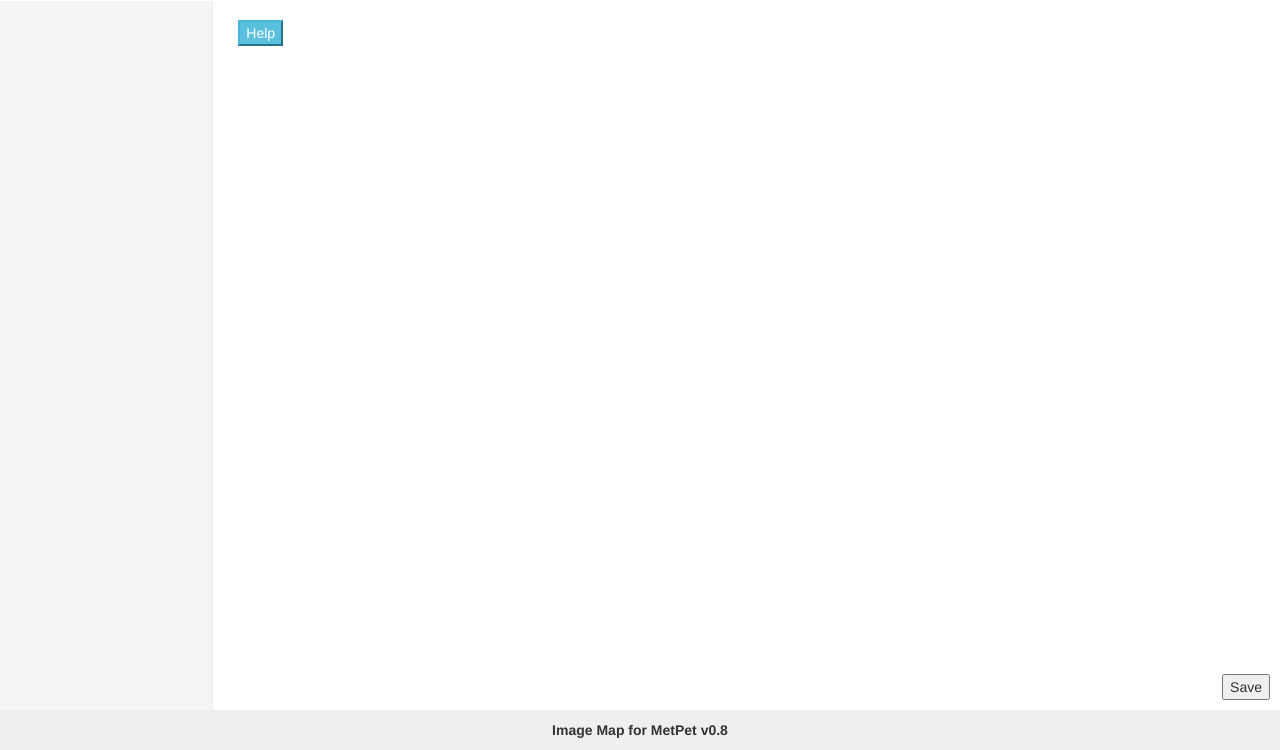
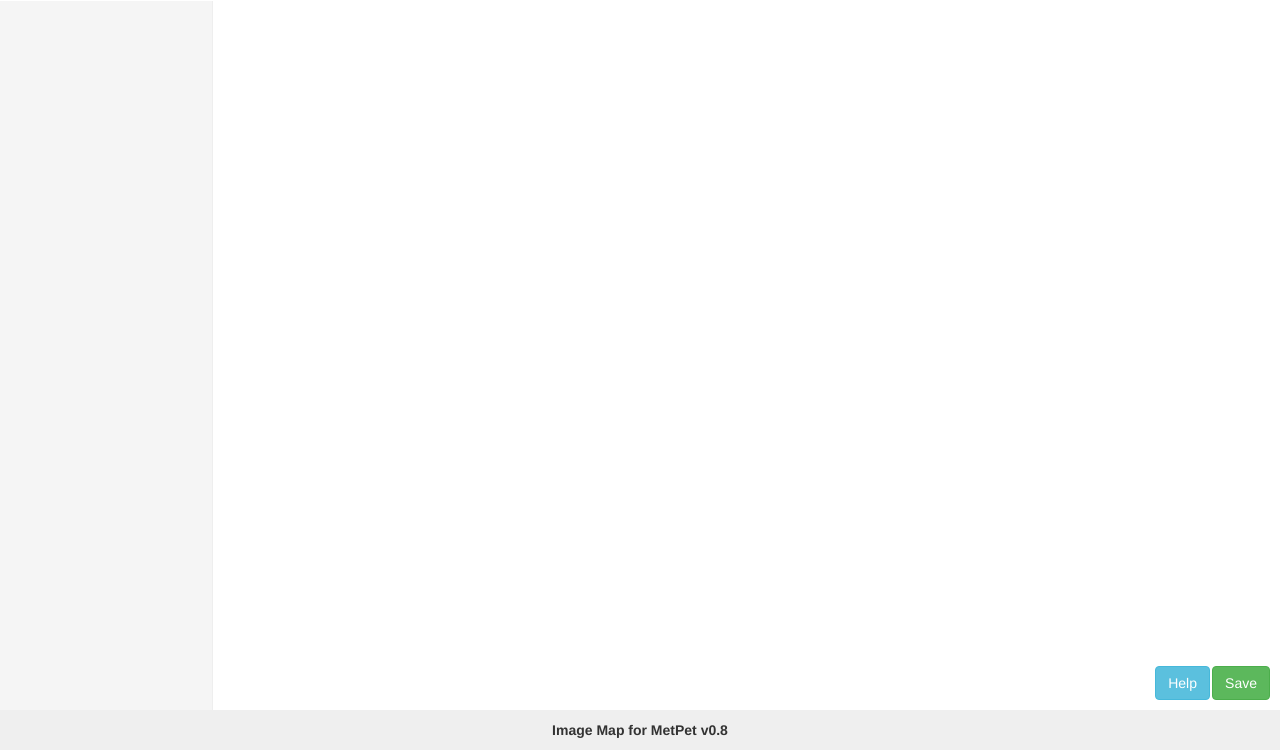
Before and after one commit to metpetdb/IMMP, a Flask app: template templates/map.html in a window 1280 px wide. Shown: the part 50-800 px from the top of the page. Run offline with Flask 2, Linux system fonts and the light colour scheme; the template is opened without the code that fills it, so the values that code supplies are empty; some libraries are stand-ins or nearby versions.

Commit message:
played with buttons

```diff
--- a/static/style.css
+++ b/static/style.css
@@ -162,7 +162,9 @@ margin:0;
 }
 
 #help {
-  float:left;
+  position: fixed;
+  bottom: 50px;
+  right: 70px;
 }
 
 .csvstuff {
--- a/templates/map.html
+++ b/templates/map.html
@@ -17,7 +17,6 @@
             <img src=" {{ map.url }} " class="mapper" id="mapper" usemap="#mapper-map" onclick="createMapping(event, this)"/>
             <map name="mapper-map" class="mapper-map">
             </map>
-            <div id="help"><button class="btn-info">Help</button></div>
           </div>
         </div>
       </div>
@@ -28,7 +27,8 @@
     </div>
       <map name="mapper-map" class="mapper-map">
       </map>
-    <div id="save"><button type="button">Save</button></div>
+    <div id="help"><button type="button" class="btn btn-info">Help</button></div>
+    <div id="save"><button type="button" class="btn btn-success">Save</button></div>
 
 </div>
 	<script   src="https://code.jquery.com/jquery-2.2.4.min.js"   integrity="sha256-BbhdlvQf/xTY9gja0Dq3HiwQF8LaCRTXxZKRutelT44="   crossorigin="anonymous"></script>
```
